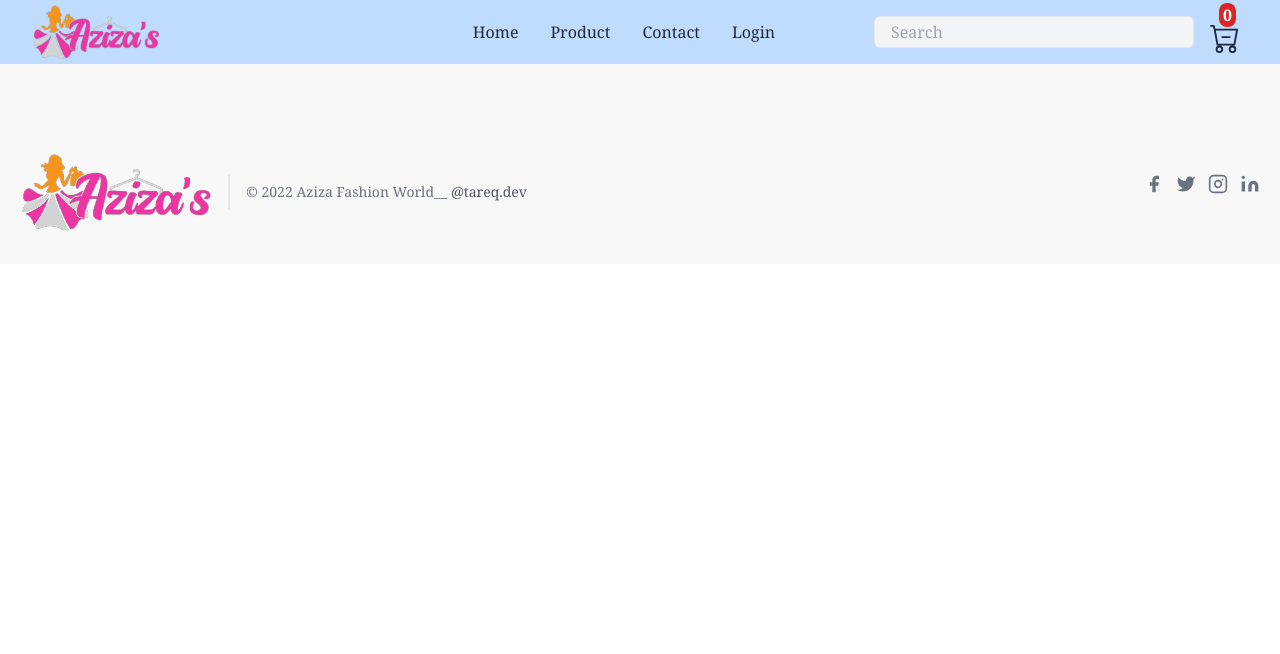
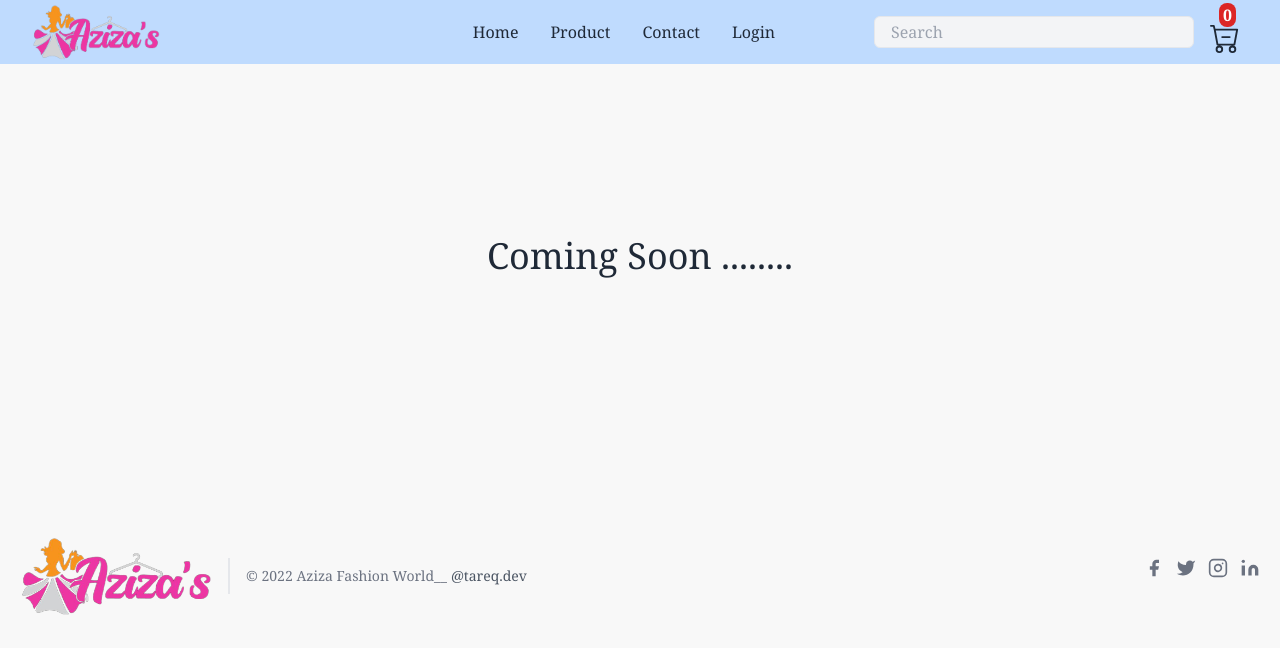
Before and after one commit to Tareq-dev/aziza-fashion, a React (Create React App) app: page /contact in a window 1280 px wide. Shown: the top 654 px of the page. Built offline with nearby package versions, Linux system fonts and the light colour scheme; no server answers.

Commit message:
create contact component

```diff
--- a/src/App.js
+++ b/src/App.js
@@ -28,6 +28,7 @@ import ResetPassword from "./Pages/Login/ResetPassword";
 import { useSignInWithGoogle } from "react-firebase-hooks/auth";
 import auth from "./firebase.auth";
 import RequireAdmin from "./Pages/Login/RequireAdmin";
+import Contact from "./Pages/Contact/Contact";
 
 function App() {
   const [cart, setCart] = useState([]);
@@ -272,6 +273,7 @@ function App() {
           }
         />
         <Route path="/reset" element={<ResetPassword />} />
+        <Route path="/contact" element={<Contact />} />
       </Routes>
       <ToastContainer />
       <Footer />
--- /dev/null
+++ b/src/Pages/Contact/Contact.js
@@ -0,0 +1,11 @@
+import React from "react";
+
+function Contact() {
+  return (
+    <div className="flex justify-center items-center h-96">
+      <h1 className="text-4xl font-extralight">Coming Soon ........</h1>
+    </div>
+  );
+}
+
+export default Contact;
--- a/src/Pages/Products/Product.js
+++ b/src/Pages/Products/Product.js
@@ -9,9 +9,7 @@ function Product({ product, addToCard, cart, onRemoveItem, onRemoveCart, itemsPr
     const singleProduct = (id) => {
         navigate(`/singleProduct/${id}`);
     }
-    // const ratingChanged = (newRating) => {
-    //     console.log(newRating)
-    // }
+
 
     return (
         <div className="md:px-4 px-1 my-2 py-2 bg-white shadow-xs hover:shadow-lg rounded-md relative">
--- a/src/Pages/Products/Products.js
+++ b/src/Pages/Products/Products.js
@@ -1,4 +1,4 @@
-import React from "react";
+import React, { useEffect } from "react";
 import girl from "../../images/pretty-woman.jpg";
 import Product from "./Product";
 import useProducts from "./../../Hooks/useProducts";
@@ -22,6 +22,9 @@ function Products({
     backgroundColor: "#110d0a",
     backgroundRepeat: "no-repeat",
   };
+  useEffect(() => {
+    window.scrollTo(0, 0);
+  }, []);
   return (
     <div>
       <div
```
